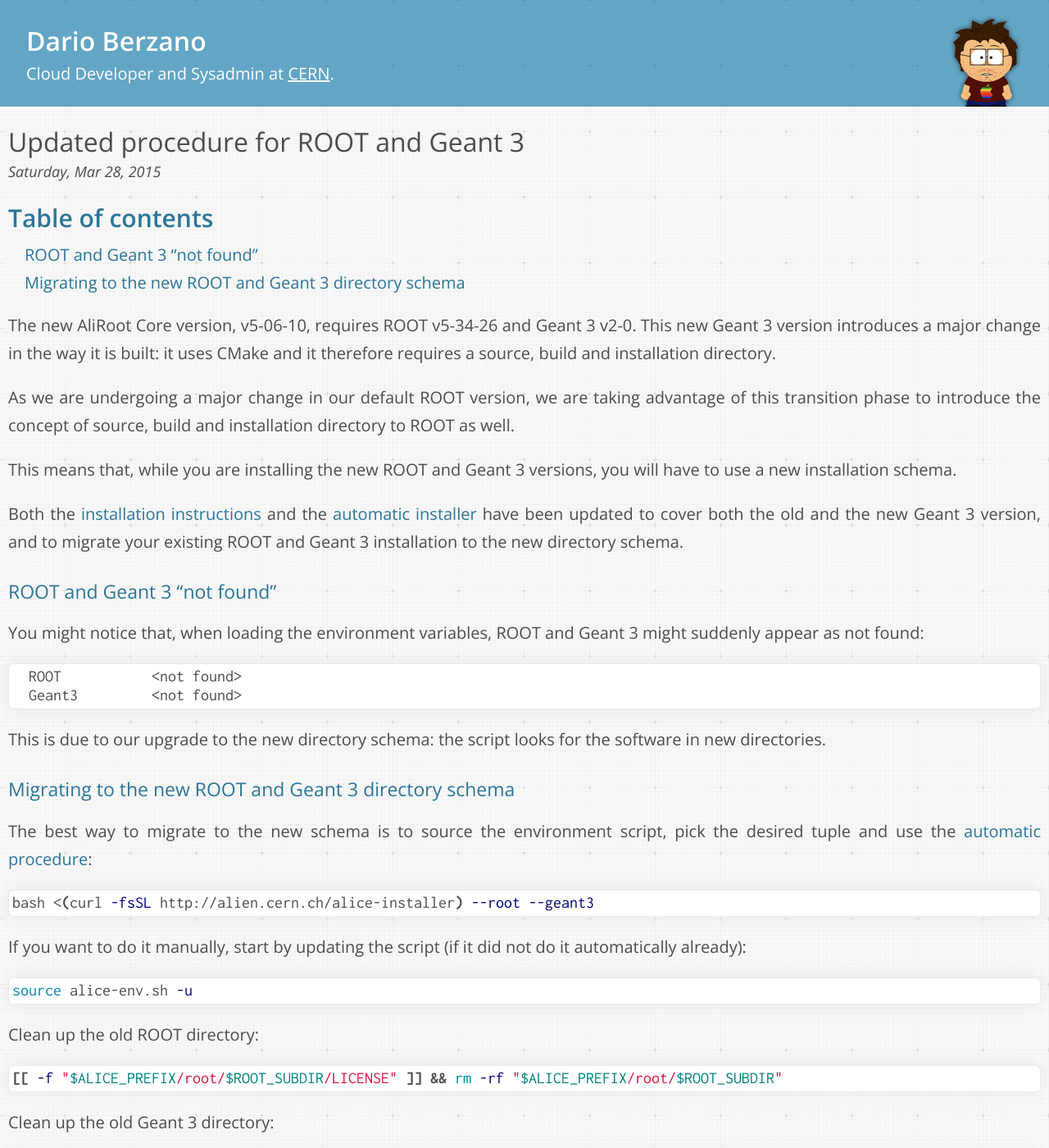
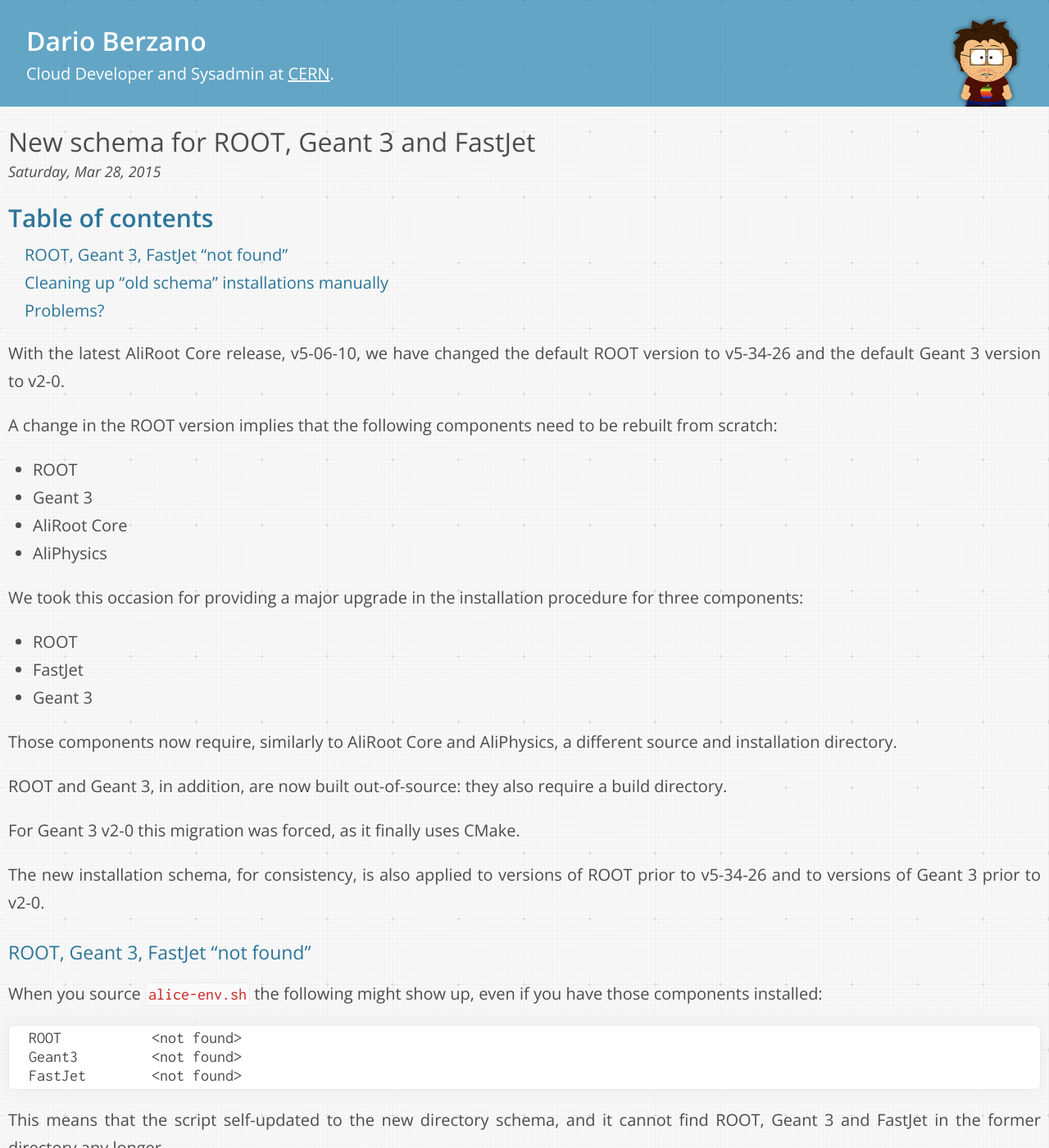
Before and after one commit to dberzano/dberzano.github.io, a Jekyll site: the page built from _posts/2015-03-28-new-g3-root-install.md, in a window 1280 px wide and 1400 px high. Shown: the whole window at 82% size. Built offline with Jekyll 4.4.1, drawn with Linux system fonts in a browser that asks for light colours; Markdown is read by kramdown in place of the engine named in the settings; some of the changed text lies outside the part shown.

Commit message:
AliInst: new schema for FastJet

````diff
--- a/_posts/2015-03-28-new-g3-root-install.md
+++ b/_posts/2015-03-28-new-g3-root-install.md
@@ -1,67 +1,128 @@
 ---
-title: Updated procedure for ROOT and Geant 3
+title: New schema for ROOT, Geant 3 and FastJet
 createtoc: true
 ---
 
-The new AliRoot Core version, v5-06-10, requires **ROOT v5-34-26 and Geant 3
-v2-0**. This new Geant 3 version introduces a major change in the way it is
-built: it uses CMake and it therefore requires a **source, build and
-installation** directory.
+With the latest AliRoot Core release, **v5-06-10**, we have changed the default
+ROOT version to **v5-34-26** and the default Geant 3 version to **v2-0**.
 
-As we are undergoing a major change in our default ROOT version, we are taking
-advantage of this transition phase to introduce the concept of source, build and
-installation directory to ROOT as well.
+A change in the ROOT version implies that the following components need to be
+rebuilt from scratch:
 
-This means that, while you are installing the new ROOT and Geant 3 versions,
-you will have to use a new installation schema.
+* ROOT
+* Geant 3
+* AliRoot Core
+* AliPhysics
 
-Both the [installation instructions](/alice/install-aliroot/manual) and the
-[automatic installer](/alice/install-aliroot/auto) have been updated to cover
-both the old and the new Geant 3 version, and to migrate your existing ROOT and
-Geant 3 installation to the new directory schema.
+We took this occasion for providing a major upgrade in the installation
+procedure for three components:
+
+* ROOT
+* FastJet
+* Geant 3
+
+Those components now require, similarly to AliRoot Core and AliPhysics, a
+different **source** and **installation** directory.
+
+ROOT and Geant 3, in addition, are now built out-of-source: they also require
+a **build** directory.
+
+For Geant 3 v2-0 this migration was forced, as it finally uses CMake.
+
+The new installation schema, for consistency, is also applied to versions of
+ROOT prior to v5-34-26 and to versions of Geant 3 prior to v2-0.
 
 
-### ROOT and Geant 3 "not found"
+### ROOT, Geant 3, FastJet "not found"
 
-You might notice that, when loading the environment variables, ROOT and Geant 3
-might suddenly appear as **not found**:
+When you source `alice-env.sh` the following might show up, even if you have
+those components installed:
 
 ```
   ROOT           <not found>
   Geant3         <not found>
+  FastJet        <not found>
 ```
 
-This is due to our upgrade to the new directory schema: the script looks for the
-software in new directories.
+This means that the script self-updated to the new directory schema, and it
+cannot find ROOT, Geant 3 and FastJet in the former directory any longer.
 
+An action is required from your side: you need to recompile the full software
+chain from scratch in order to comply with the new schema.
 
-### Migrating to the new ROOT and Geant 3 directory schema
+> Recompiling the full chain takes a while: we chose to migrate during a ROOT
+> and Geant 3 version change because you would have had to recompile everything
+> in any case.
+>
+> Bite the bullet and make the upgrade: in `alice-env.conf` select **ROOT
+> v5-34-26** and **Geant 3 v2-0** before recompiling.
 
-The best way to migrate to the new schema is to source the environment script,
-pick the desired tuple and use the
-[automatic procedure](/alice/install-aliroot/auto):
-
-```bash
-bash <(curl -fsSL http://alien.cern.ch/alice-installer) --root --geant3
-```
-
-If you want to do it manually, start by updating the script (if it did not do
-it automatically already):
+The [installation instructions](/alice/install-aliroot/manual) have already been
+updated accordingly. Please update the environment script first, if auto-update
+did not occur for some reason:
 
 ```bash
 source alice-env.sh -u
 ```
 
-Clean up the old ROOT directory:
+As usual, however, the most convenient way is to use the [automatic
+installer](/alice/install-aliroot/auto):
+
+```bash
+bash <(curl -fsSL http://alien.cern.ch/alice-installer) --clean-all --all
+```
+
+The automatic installer **does not delete your AliRoot Core and AliPhysics
+source code**: your work is safe.
+
+> Do not take shortcuts: sadly you really need to recompile all.
+
+
+### Cleaning up "old schema" installations manually
+
+If you use the [automatic installer](/alice/install-aliroot/auto), the old
+installation directories for ROOT, Geant 3 and FastJet are automatically
+removed.
+
+If you want to do it manually, proceed as follows.
+
+First, make sure you have the latest version of the environment script:
+
+```bash
+source alice-env.sh -u
+```
+
+Pick your desired tuple.
+
+Clean up old ROOT:
 
 ```bash
 [[ -f "$ALICE_PREFIX/root/$ROOT_SUBDIR/LICENSE" ]] && rm -rf "$ALICE_PREFIX/root/$ROOT_SUBDIR"
 ```
 
-Clean up the old Geant 3 directory:
+Clean up old Geant 3:
 
 ```bash
 [[ -f "$ALICE_PREFIX/geant3/$G3_SUBDIR/README" ]] && rm -rf "$ALICE_PREFIX/geant3/$G3_SUBDIR"
 ```
 
-Then follow the [manual instructions](/alice/install-aliroot/manual).
+Clean up old FastJet:
+
+```bash
+rm -rf "$ALICE_PREFIX/fastjet/$FASTJET_VER/"{bin,include,lib}
+```
+
+
+### Problems?
+
+If you find any problem in the new installation procedure:
+
+* do **not** send personal emails
+* do **not** send emails to the mailing list
+
+Instead, do **open a JIRA ticket** from [here](https://alice.its.cern.ch/) so
+that we can keep track of issues more easily:
+
+* select **AliRoot** as *project*
+* select **Dario Berzano** as *assignee*
+* select **Installation** as *component*
--- a/alice/install-aliroot/manual.md
+++ b/alice/install-aliroot/manual.md
@@ -646,6 +646,17 @@
 tar xzf contrib.tar.gz
 ```
 
+> **Stop! (Mar 28, 2015):** The new installation procedure for FastJet requires
+> a source, build and installation directory ([read
+> here](/2015/03/28/new-g3-root-install)).
+>
+> If you are too lazy to read, this command will do the right thing:
+>
+> ```bash
+> rm -rf "$ALICE_PREFIX/fastjet/$FASTJET_VER/"{bin,include,lib}
+> ```
+
+
 Now, move to the FastJet source directory:
 
 ```bash
````
